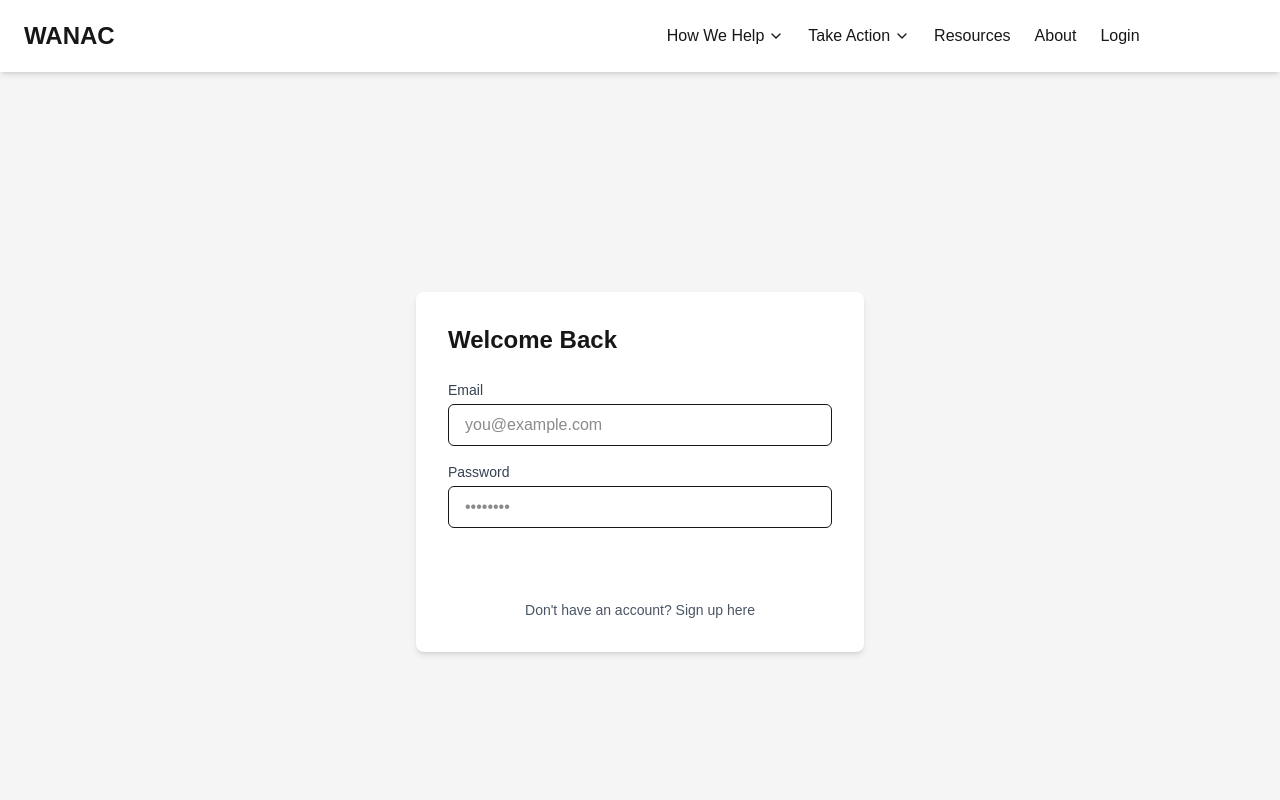
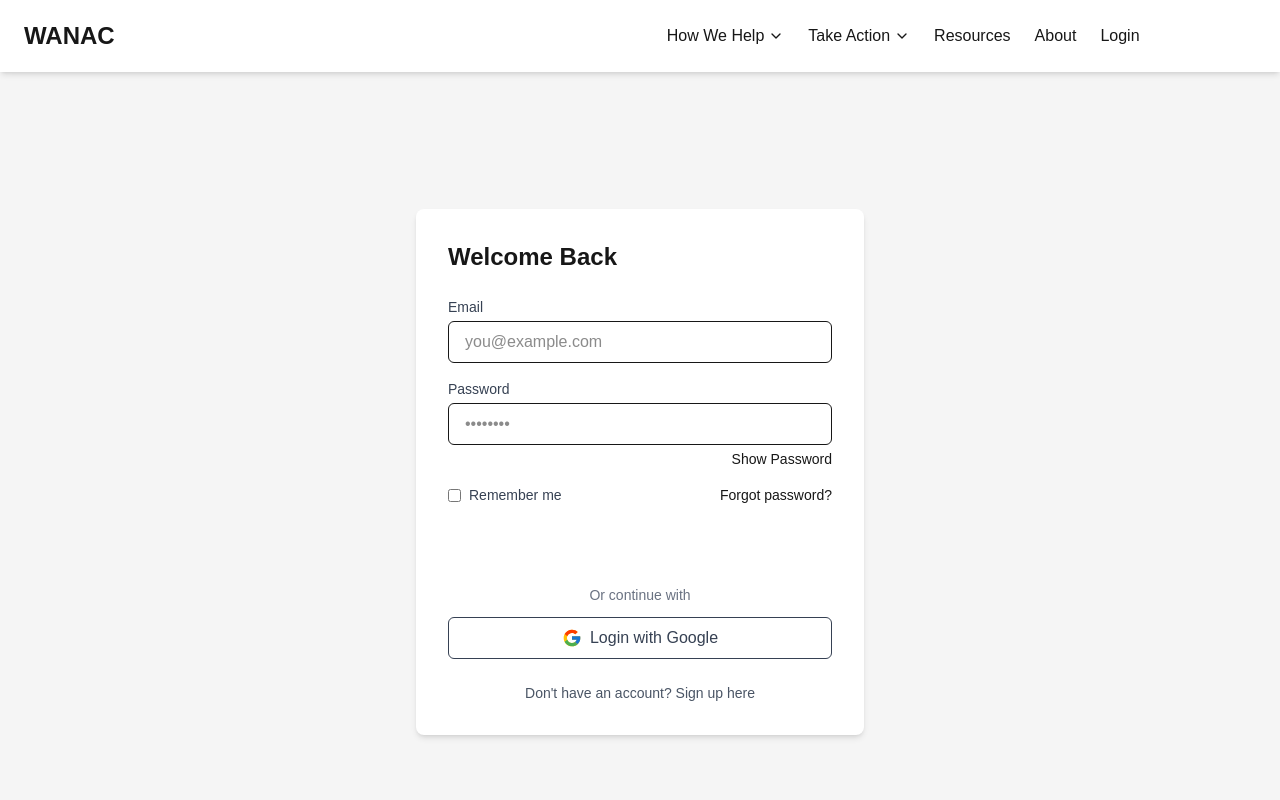
Before and after one commit to ianfranko/wanac-platform, a Next.js app: page /login in a window 1280 px wide. Shown: the top 800 px of the page. Built offline with nearby package versions, Linux system fonts and the light colour scheme.

Commit message:
sign up and log in pannels

```diff
--- a/package.json
+++ b/package.json
@@ -13,7 +13,8 @@
     "lucide-react": "^0.484.0",
     "next": "15.2.4",
     "react": "^19.0.0",
-    "react-dom": "^19.0.0"
+    "react-dom": "^19.0.0",
+    "react-icons": "^5.5.0"
   },
   "devDependencies": {
     "@tailwindcss/postcss": "^4",
--- a/src/app/login/page.jsx
+++ b/src/app/login/page.jsx
@@ -1,26 +1,91 @@
+"use client";
+
+import { useState } from "react";
+import { FcGoogle } from "react-icons/fc";
+
 export default function Login() {
+  const [form, setForm] = useState({ email: "", password: "", remember: false });
+  const [errors, setErrors] = useState({});
+  const [showPassword, setShowPassword] = useState(false);
+
+  const handleChange = (e) => {
+    const { name, value, type, checked } = e.target;
+    setForm((prev) => ({ ...prev, [name]: type === "checkbox" ? checked : value }));
+  };
+
+  const validate = () => {
+    const newErrors = {};
+    if (!form.email) newErrors.email = "Email is required.";
+    if (!form.password) newErrors.password = "Password is required.";
+    return newErrors;
+  };
+
+  const handleSubmit = (e) => {
+    e.preventDefault();
+    const validationErrors = validate();
+    setErrors(validationErrors);
+    if (Object.keys(validationErrors).length === 0) {
+      console.log("Login submitted", form);
+    }
+  };
+
   return (
     <div className="min-h-screen flex items-center justify-center bg-[#f5f5f5] px-4">
       <div className="bg-white shadow-md rounded-lg p-8 max-w-md w-full">
         <h1 className="text-2xl font-bold text-brand-navy mb-6">Welcome Back</h1>
 
-        <form className="space-y-4">
+        <form onSubmit={handleSubmit} className="space-y-4">
           <div>
             <label className="block text-sm font-medium text-gray-700 mb-1">Email</label>
             <input
               type="email"
-              className="w-full px-4 py-2 border rounded-md focus:outline-none focus:ring-2 focus:ring-brand-orange"
+              name="email"
+              value={form.email}
+              onChange={handleChange}
+              className={`w-full px-4 py-2 border rounded-md focus:outline-none focus:ring-2 ${
+                errors.email ? "border-red-500 focus:ring-red-500" : "focus:ring-brand-orange"
+              }`}
               placeholder="you@example.com"
             />
+            {errors.email && <p className="text-red-500 text-sm mt-1">{errors.email}</p>}
           </div>
 
           <div>
             <label className="block text-sm font-medium text-gray-700 mb-1">Password</label>
             <input
-              type="password"
-              className="w-full px-4 py-2 border rounded-md focus:outline-none focus:ring-2 focus:ring-brand-orange"
+              type={showPassword ? "text" : "password"}
+              name="password"
+              value={form.password}
+              onChange={handleChange}
+              className={`w-full px-4 py-2 border rounded-md focus:outline-none focus:ring-2 ${
+                errors.password ? "border-red-500 focus:ring-red-500" : "focus:ring-brand-orange"
+              }`}
               placeholder="••••••••"
             />
+            <div className="text-sm text-right mt-1">
+              <button
+                type="button"
+                className="text-brand-orange hover:underline"
+                onClick={() => setShowPassword(!showPassword)}
+              >
+                {showPassword ? "Hide Password" : "Show Password"}
+              </button>
+            </div>
+            {errors.password && <p className="text-red-500 text-sm mt-1">{errors.password}</p>}
+          </div>
+
+          <div className="flex items-center justify-between">
+            <label className="flex items-center text-sm text-gray-700">
+              <input
+                type="checkbox"
+                name="remember"
+                checked={form.remember}
+                onChange={handleChange}
+                className="mr-2"
+              />
+              Remember me
+            </label>
+            <a href="#" className="text-sm text-brand-orange hover:underline">Forgot password?</a>
           </div>
 
           <button
@@ -31,7 +96,14 @@ export default function Login() {
           </button>
         </form>
 
-        <p className="text-sm text-center text-gray-600 mt-4">
+        <div className="mt-6 text-center space-y-3">
+          <p className="text-sm text-gray-500">Or continue with</p>
+          <button className="flex items-center justify-center w-full px-4 py-2 border rounded-md text-gray-700 hover:bg-gray-100">
+            <FcGoogle className="mr-2 text-xl" /> Login with Google
+          </button>
+        </div>
+
+        <p className="text-sm text-center text-gray-600 mt-6">
           Don't have an account?{' '}
           <a href="/signup" className="text-brand-orange hover:underline">
             Sign up here
--- a/src/app/signup/page.jsx
+++ b/src/app/signup/page.jsx
@@ -1,35 +1,101 @@
+"use client";
+
+import { useState } from "react";
+import { FcGoogle } from "react-icons/fc";
+import { FaFacebook } from "react-icons/fa";
+
 export default function Signup() {
+  const [form, setForm] = useState({ name: "", email: "", password: "" });
+  const [errors, setErrors] = useState({});
+  const [showPassword, setShowPassword] = useState(false);
+
+  const validate = () => {
+    const newErrors = {};
+    if (!form.name) newErrors.name = "Full name is required.";
+    if (!form.email) {
+      newErrors.email = "Email is required.";
+    } else if (!/^[^\s@]+@[^\s@]+\.[^\s@]+$/.test(form.email)) {
+      newErrors.email = "Invalid email format.";
+    }
+    if (!form.password) {
+      newErrors.password = "Password is required.";
+    } else if (form.password.length < 6) {
+      newErrors.password = "Password must be at least 6 characters.";
+    }
+    return newErrors;
+  };
+
+  const handleChange = (e) => {
+    setForm({ ...form, [e.target.name]: e.target.value });
+  };
+
+  const handleSubmit = (e) => {
+    e.preventDefault();
+    const validationErrors = validate();
+    setErrors(validationErrors);
+    if (Object.keys(validationErrors).length === 0) {
+      console.log("Form submitted", form);
+    }
+  };
+
   return (
     <div className="min-h-screen flex items-center justify-center bg-[#f5f5f5] px-4">
       <div className="bg-white shadow-md rounded-lg p-8 max-w-md w-full">
         <h1 className="text-2xl font-bold text-brand-navy mb-6">Create an Account</h1>
 
-        <form className="space-y-4">
+        <form onSubmit={handleSubmit} className="space-y-4">
           <div>
             <label className="block text-sm font-medium text-gray-700 mb-1">Full Name</label>
             <input
               type="text"
-              className="w-full px-4 py-2 border rounded-md focus:outline-none focus:ring-2 focus:ring-brand-orange"
+              name="name"
+              value={form.name}
+              onChange={handleChange}
+              className={`w-full px-4 py-2 border rounded-md focus:outline-none focus:ring-2 ${
+                errors.name ? "border-red-500 focus:ring-red-500" : "focus:ring-brand-orange"
+              }`}
               placeholder="Jane Doe"
             />
+            {errors.name && <p className="text-red-500 text-sm mt-1">{errors.name}</p>}
           </div>
 
           <div>
             <label className="block text-sm font-medium text-gray-700 mb-1">Email</label>
             <input
               type="email"
-              className="w-full px-4 py-2 border rounded-md focus:outline-none focus:ring-2 focus:ring-brand-orange"
+              name="email"
+              value={form.email}
+              onChange={handleChange}
+              className={`w-full px-4 py-2 border rounded-md focus:outline-none focus:ring-2 ${
+                errors.email ? "border-red-500 focus:ring-red-500" : "focus:ring-brand-orange"
+              }`}
               placeholder="you@example.com"
             />
+            {errors.email && <p className="text-red-500 text-sm mt-1">{errors.email}</p>}
           </div>
 
           <div>
             <label className="block text-sm font-medium text-gray-700 mb-1">Password</label>
             <input
-              type="password"
-              className="w-full px-4 py-2 border rounded-md focus:outline-none focus:ring-2 focus:ring-brand-orange"
+              type={showPassword ? "text" : "password"}
+              name="password"
+              value={form.password}
+              onChange={handleChange}
+              className={`w-full px-4 py-2 border rounded-md focus:outline-none focus:ring-2 ${
+                errors.password ? "border-red-500 focus:ring-red-500" : "focus:ring-brand-orange"
+              }`}
               placeholder="Create a password"
             />
+            <div className="text-sm text-right mt-1">
+              <button
+                type="button"
+                className="text-brand-orange hover:underline"
+                onClick={() => setShowPassword(!showPassword)}
+              >
+                {showPassword ? "Hide Password" : "Show Password"}
+              </button>
+            </div>
+            {errors.password && <p className="text-red-500 text-sm mt-1">{errors.password}</p>}
           </div>
 
           <button
@@ -40,7 +106,19 @@ export default function Signup() {
           </button>
         </form>
 
-        <p className="text-sm text-center text-gray-600 mt-4">
+        <div className="mt-6 text-center space-y-3">
+          <p className="text-sm text-gray-500">Or sign up with</p>
+          <div className="flex justify-center space-x-4">
+            <button className="flex items-center px-4 py-2 border rounded-md text-gray-700 hover:bg-gray-100">
+              <FcGoogle className="mr-2 text-xl" /> Google
+            </button>
+            <button className="flex items-center px-4 py-2 border rounded-md text-gray-700 hover:bg-gray-100">
+              <FaFacebook className="mr-2 text-blue-600 text-xl" /> Facebook
+            </button>
+          </div>
+        </div>
+
+        <p className="text-sm text-center text-gray-600 mt-6">
           Already have an account?{' '}
           <a href="/login" className="text-brand-orange hover:underline">
             Log in
```
Also changed, not shown: 1 other file (tests, documents, lock files or other folders).
